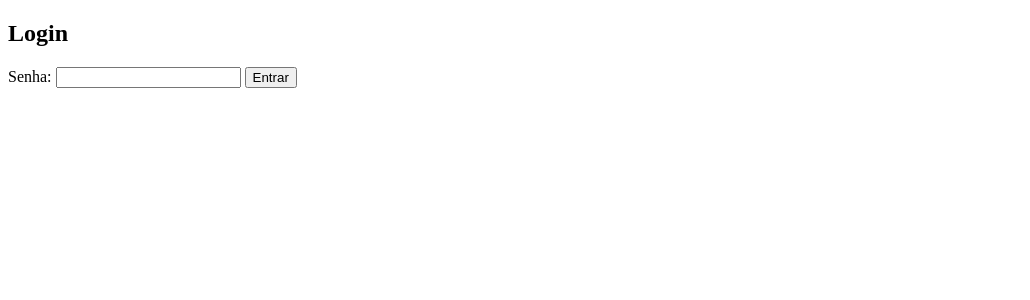
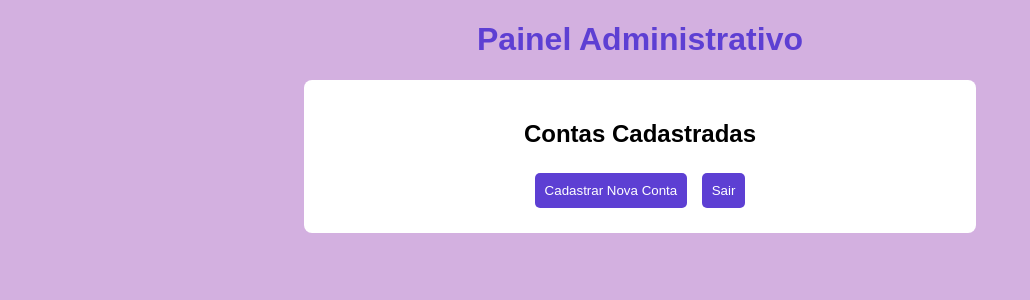
Before and after one commit to carlloshds/meu-app-flask, a Flask app: template templates/login.html in a window 1280 px wide. Shown: the top 300 px of the page, without its empty margins (0-1030 px from the left). Run offline with Flask 3, Linux system fonts and the light colour scheme; the template is opened without the code that fills it, so the values that code supplies are empty.

Commit message:
Atualizando app com painel de admin e opção de deletar contas

```diff
--- a/app.py
+++ b/app.py
@@ -1,6 +1,7 @@
-from flask import Flask, render_template, request, redirect, flash, jsonify
+from flask import Flask, render_template, request, redirect, flash, jsonify, session, url_for
 import sqlite3
 import pyotp
+import os
 
 app = Flask(__name__)
 app.secret_key = "goiabada12"
@@ -20,72 +21,9 @@ def conectar_banco():
     conn.commit()
     return conn, cursor
 
-# Página inicial (Painel)
-@app.route('/')
+# Página inicial (Gerar Código)
+@app.route('/', methods=['GET', 'POST'])
 def index():
-    conn, cursor = conectar_banco()
-    cursor.execute("SELECT email FROM contas")
-    contas = cursor.fetchall()
-    conn.close()
-    return render_template("index.html", contas=contas)
-
-# Pesquisar e-mails já cadastrados
-@app.route('/pesquisar_email', methods=['POST'])
-def pesquisar_email():
-    email = request.form['email']
-    conn, cursor = conectar_banco()
-    cursor.execute("SELECT email FROM contas WHERE email = ?", (email,))
-    conta_existente = cursor.fetchone()
-    conn.close()
-
-    if conta_existente:
-        return jsonify({'existe': True})
-    else:
-        return jsonify({'existe': False})
-
-# Cadastrar Nova Conta
-@app.route('/cadastrar', methods=['GET', 'POST'])
-def cadastrar():
-    if request.method == 'POST':
-        email = request.form['email']
-        chave_otp = request.form.get('chave_otp', '') or None
-        codigos_backup = request.form.get('codigos_backup', '').replace("\n", " ").strip() or None
-
-        # Ajustar formato dos códigos de backup
-        if codigos_backup:
-            codigos_backup = " ".join(codigos_backup.split()).replace(" ", ",")
-
-        conn, cursor = conectar_banco()
-        cursor.execute("SELECT email FROM contas WHERE email = ?", (email,))
-        conta_existente = cursor.fetchone()
-
-        if conta_existente:
-            flash("Erro: Este e-mail já está cadastrado. Exclua antes de adicionar novamente.", "danger")
-        else:
-            cursor.execute("INSERT INTO contas (email, chave_otp, codigos_backup) VALUES (?, ?, ?)",
-                           (email, chave_otp, codigos_backup))
-            conn.commit()
-            flash("Conta cadastrada com sucesso!", "success")
-
-        conn.close()
-        return redirect('/')
-
-    return render_template("cadastrar.html")
-
-# Excluir Conta
-@app.route('/excluir', methods=['POST'])
-def excluir():
-    email = request.form['email']
-    conn, cursor = conectar_banco()
-    cursor.execute("DELETE FROM contas WHERE email = ?", (email,))
-    conn.commit()
-    conn.close()
-    flash("Conta removida com sucesso!", "success")
-    return redirect('/')
-
-# Gerar Código OTP ou Código de Backup
-@app.route('/gerar', methods=['GET', 'POST'])
-def gerar():
     if request.method == 'POST':
         email = request.form['email']
         conn, cursor = conectar_banco()
@@ -115,5 +53,81 @@ def gerar():
 
     return render_template("gerar.html")
 
+# Login do Admin
+@app.route('/login', methods=['GET', 'POST'])
+def login():
+    if request.method == 'POST':
+        senha = request.form['senha']
+        if senha == "goiabada12":
+            session['admin'] = True
+            return redirect('/painel')
+        else:
+            flash("Senha incorreta!", "danger")
+    return render_template("login.html")
+
+# Painel Administrativo (protegido)
+@app.route('/painel')
+def painel():
+    if not session.get('admin'):
+        return redirect('/login')
+
+    conn, cursor = conectar_banco()
+    cursor.execute("SELECT email FROM contas")
+    contas = cursor.fetchall()
+    conn.close()
+    return render_template("painel.html", contas=contas)
+
+# Cadastrar Nova Conta
+@app.route('/cadastrar', methods=['GET', 'POST'])
+def cadastrar():
+    if not session.get('admin'):
+        return redirect('/login')
+
+    if request.method == 'POST':
+        email = request.form['email']
+        chave_otp = request.form.get('chave_otp', '') or None
+        codigos_backup = request.form.get('codigos_backup', '').replace("\n", " ").strip() or None
+
+        if codigos_backup:
+            codigos_backup = " ".join(codigos_backup.split()).replace(" ", ",")
+
+        conn, cursor = conectar_banco()
+        cursor.execute("SELECT email FROM contas WHERE email = ?", (email,))
+        conta_existente = cursor.fetchone()
+
+        if conta_existente:
+            flash("Erro: Este e-mail já está cadastrado!", "danger")
+        else:
+            cursor.execute("INSERT INTO contas (email, chave_otp, codigos_backup) VALUES (?, ?, ?)",
+                           (email, chave_otp, codigos_backup))
+            conn.commit()
+            flash("Conta cadastrada com sucesso!", "success")
+
+        conn.close()
+        return redirect('/painel')
+
+    return render_template("cadastrar.html")
+
+# Excluir Conta
+@app.route('/excluir', methods=['POST'])
+def excluir():
+    if not session.get('admin'):
+        return redirect('/login')
+
+    email = request.form['email']
+    conn, cursor = conectar_banco()
+    cursor.execute("DELETE FROM contas WHERE email = ?", (email,))
+    conn.commit()
+    conn.close()
+    flash("Conta removida com sucesso!", "success")
+    return redirect('/painel')
+
+# Logout
+@app.route('/logout')
+def logout():
+    session.pop('admin', None)
+    return redirect('/')
+
 if __name__ == "__main__":
-    app.run(host="0.0.0.0", port=5000, debug=True)
+    port = int(os.environ.get("PORT", 10000))
+    app.run(host="0.0.0.0", port=port)
--- a/requirements.txt
+++ b/requirements.txt
@@ -69,3 +69,4 @@ wikipedia==1.4.0
 wsproto==1.2.0
 yarl==1.18.3
 zope.interface==7.2
+"gunicorn==21.2.0"
--- a/templates/login.html
+++ b/templates/login.html
@@ -1,14 +1,32 @@
 <!DOCTYPE html>
 <html lang="pt">
 <head>
-    <title>Login</title>
+    <meta charset="UTF-8">
+    <title>Painel Administrativo - Feira Games</title>
+    <style>
+        body { font-family: Arial, sans-serif; background-color: #d3b0e0; text-align: center; }
+        .container { background: white; padding: 20px; border-radius: 8px; width: 50%; margin: auto; }
+        h1 { color: #5D3FD3; }
+        .botao { background-color: #5D3FD3; color: white; padding: 10px; border: none; cursor: pointer; border-radius: 5px; margin: 5px; }
+    </style>
 </head>
 <body>
-    <h2>Login</h2>
-    <form method="post">
-        <label>Senha:</label>
-        <input type="password" name="password" required>
-        <button type="submit">Entrar</button>
-    </form>
+    <h1>Painel Administrativo</h1>
+    <div class="container">
+        <h2>Contas Cadastradas</h2>
+        <ul>
+            {% for conta in contas %}
+                <li>
+                    {{ conta[0] }}
+                    <form action="/excluir" method="POST" style="display: inline;">
+                        <input type="hidden" name="email" value="{{ conta[0] }}">
+                        <button class="botao" type="submit">Excluir</button>
+                    </form>
+                </li>
+            {% endfor %}
+        </ul>
+        <a href="/cadastrar"><button class="botao">Cadastrar Nova Conta</button></a>
+        <a href="/logout"><button class="botao">Sair</button></a>
+    </div>
 </body>
 </html>
```
